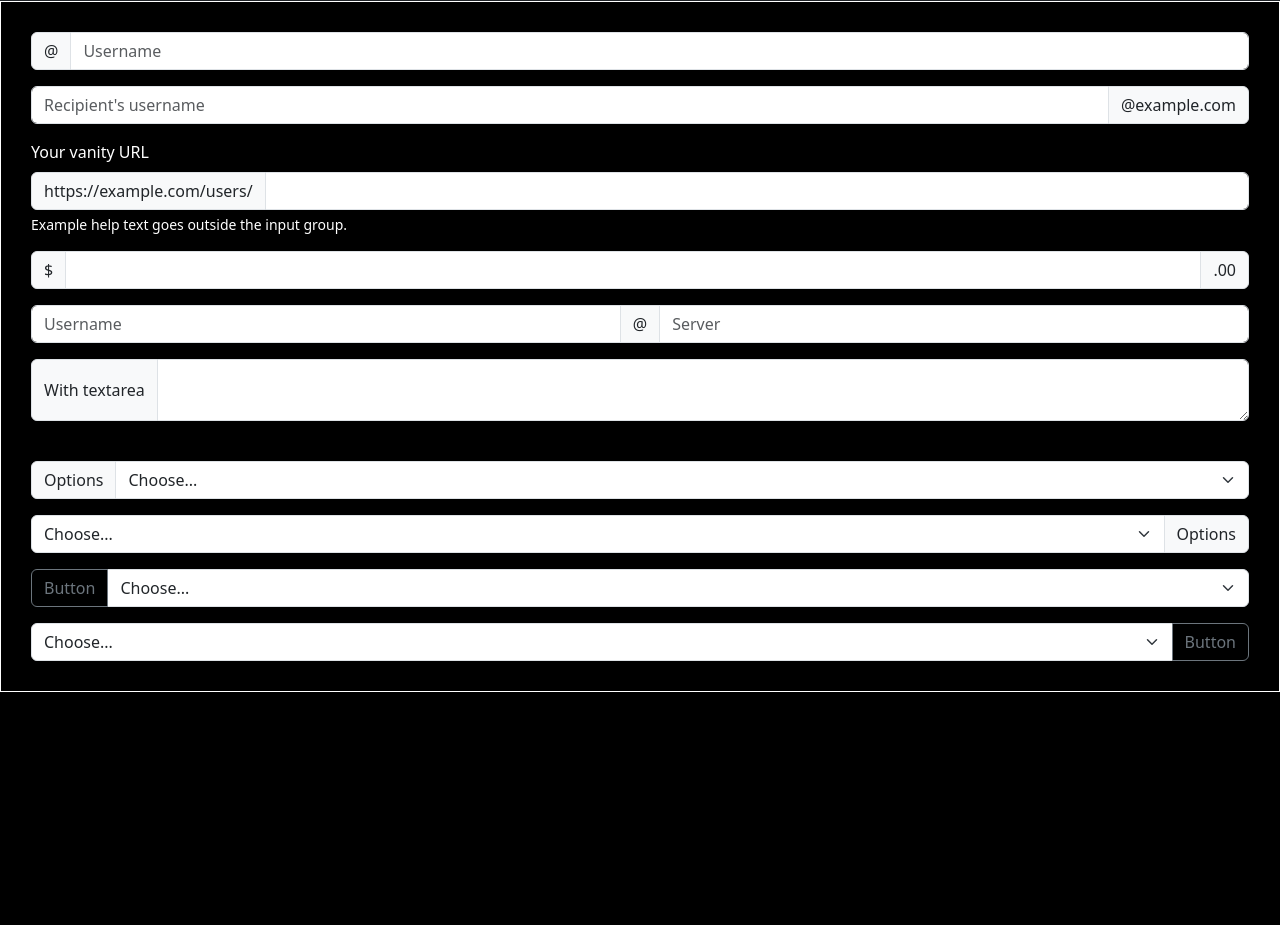
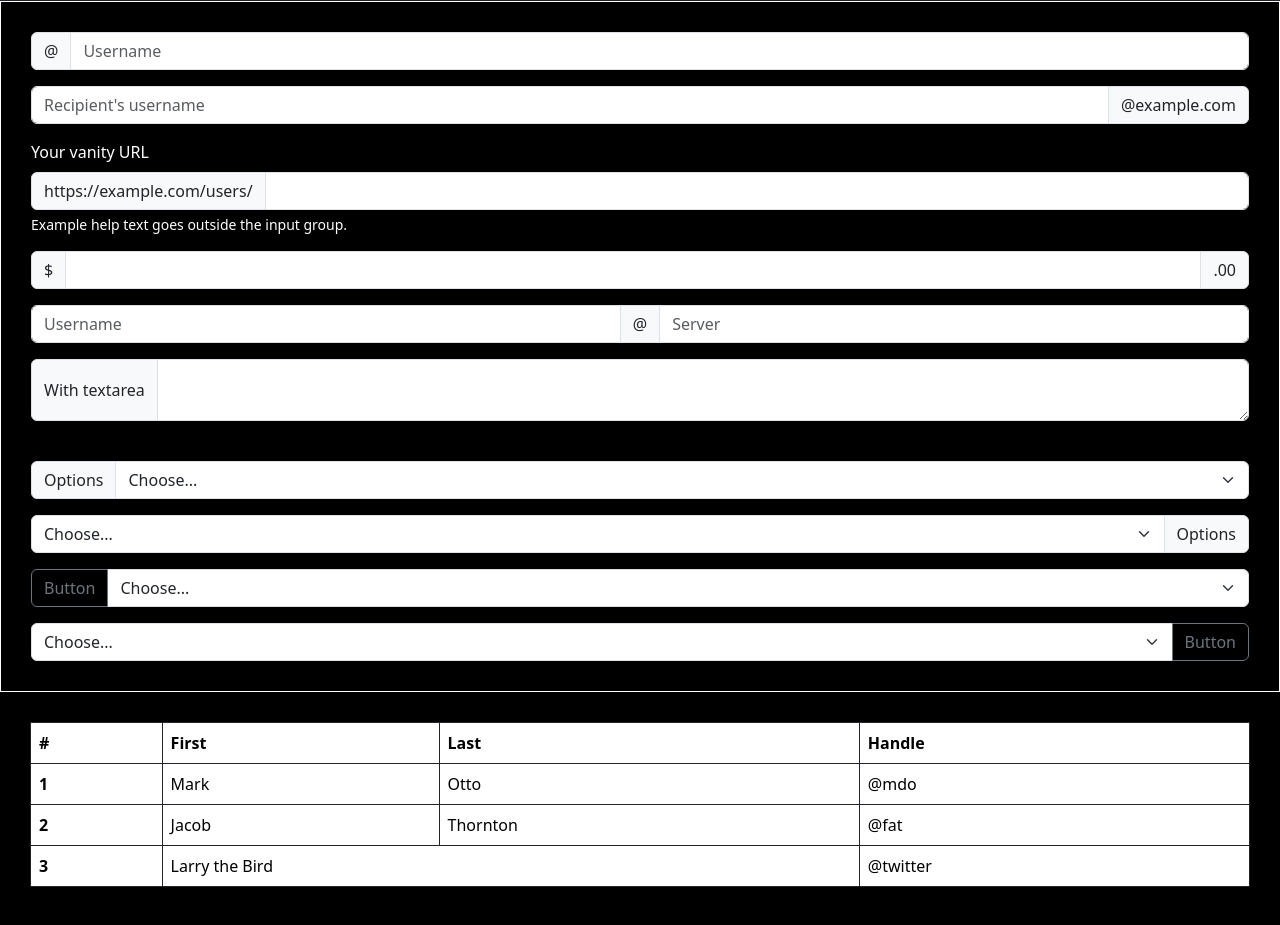
Before and after one commit to AlejoVR09/Bootstrap-activity, a plain HTML site: page index.html in a window 1280 px wide. Shown: the part 55-980 px from the top of the page. Before the commit the page ends 800 px from the top, so only its background shows below. Drawn offline with nearby package versions, Linux system fonts and the light colour scheme.

Commit message:
C2 Table

```diff
--- a/index.html
+++ b/index.html
@@ -129,9 +129,39 @@
                 <button class="btn btn-outline-secondary" type="button">Button</button>
             </div>
         </div>
-
     </div>
 
+    <div class="margin">
+        <table class="table table-bordered bg-light border-dark">
+            <thead>
+                <tr>
+                    <th scope="col">#</th>
+                    <th scope="col">First</th>
+                    <th scope="col">Last</th>
+                    <th scope="col">Handle</th>
+                </tr>
+            </thead>
+            <tbody>
+                <tr>
+                    <th scope="row">1</th>
+                    <td>Mark</td>
+                    <td>Otto</td>
+                    <td>@mdo</td>
+                </tr>
+                <tr>
+                    <th scope="row">2</th>
+                    <td>Jacob</td>
+                    <td>Thornton</td>
+                    <td>@fat</td>
+                </tr>
+                <tr>
+                    <th scope="row">3</th>
+                    <td colspan="2">Larry the Bird</td>
+                    <td>@twitter</td>
+                </tr>
+            </tbody>
+        </table>
+    </div>
     <script src="https://cdn.jsdelivr.net/npm/bootstrap@5.3.0-alpha1/dist/js/bootstrap.bundle.min.js" integrity="sha384-w76AqPfDkMBDXo30jS1Sgez6pr3x5MlQ1ZAGC+nuZB+EYdgRZgiwxhTBTkF7CXvN" crossorigin="anonymous"></script>
 </body>
 
```
